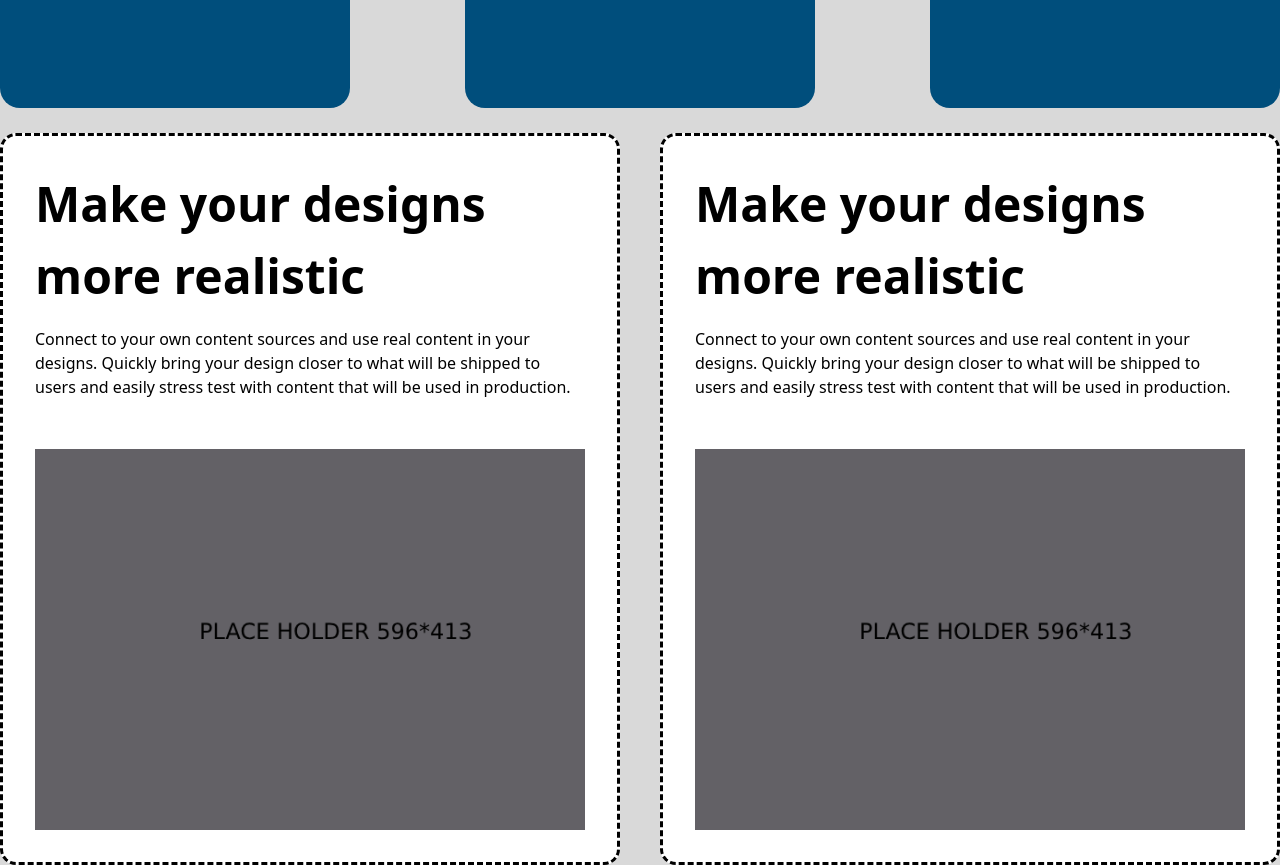
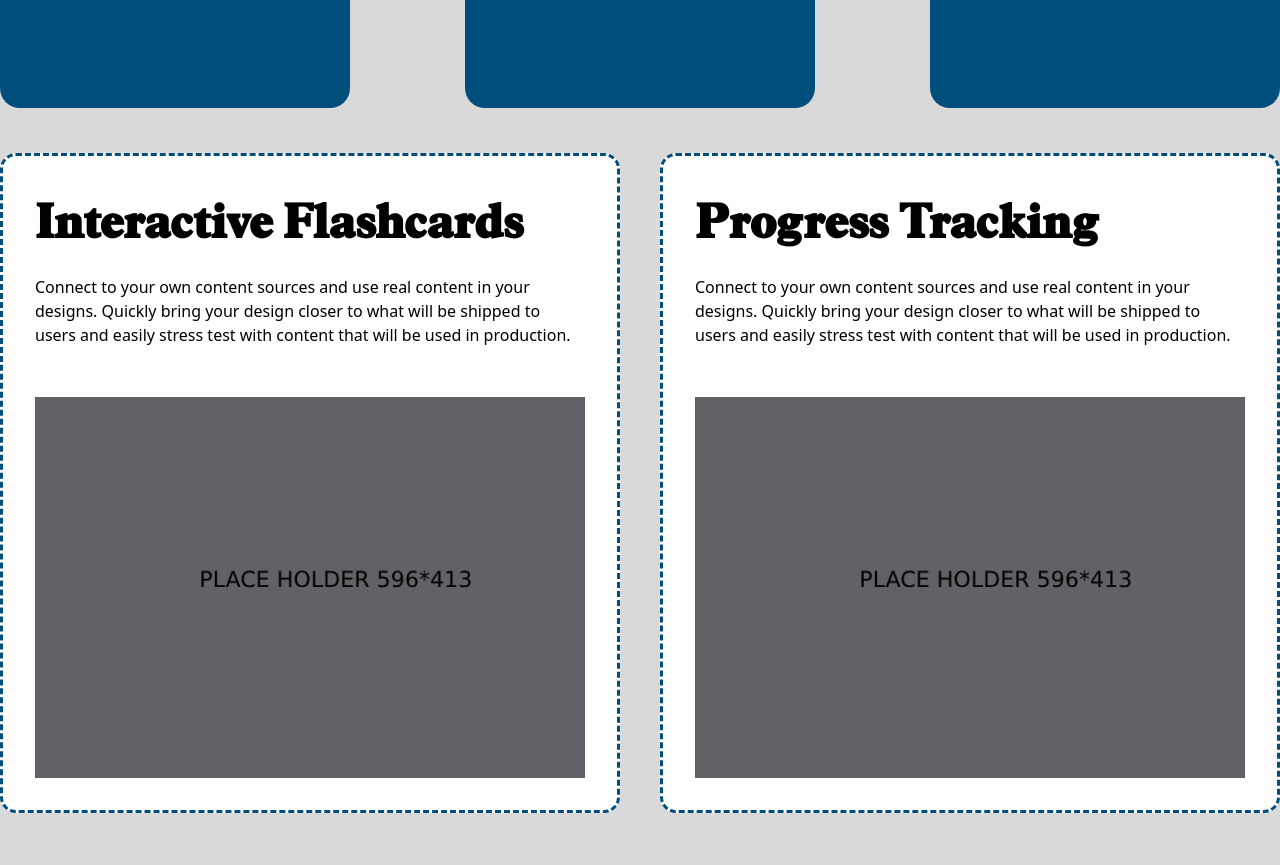
Before and after one commit to abdel-boudaoud/varna-front-end, a website: page src/index.html in a window 1280 px wide. Shown: the part 1280-2145 px from the top of the page. After the commit the page ends 2093 px from the top, so only its background shows below. Drawn offline with Linux system fonts and the light colour scheme; files whose address does not match are found by name.

Commit message:
cards section update

```diff
--- a/src/index.html
+++ b/src/index.html
@@ -41,13 +41,13 @@
           </div>
         </div>
       </div>
-      <div class="w-screen flex justify-center">
+      <div class=" flex justify-center">
         <div
           class="bg-primary px-[20px] mx-[20px] rounded-[25px] flex flex-col justify-center lg:justify-start md:h-[450px] lg:h-[700px] lg:mx-[64px] lg:mt-[50px] lg:pt-[70px] container"
         >
           <div class="py-[20px] flex flex-col items-center">
             <h1
-              class="text-[35px] lg:text-[56px] text-center text-white font-[900]"
+              class="font-plantain text-[35px] lg:text-[56px] text-center text-white font-[900]"
             >
               <span>Amplify</span>
               <span>Language</span> <br />
@@ -103,9 +103,9 @@
 
     <section class="flex justify-center w-full">
       <div class="container flex justify-center flex-col lg:flex-row">
-        <div class="border-dashed border-black border-[3px] p-[2rem] rounded-2xl lg:mr-5 max-w-[800px] mx-[20px] lg:mx-0 bg-white">
-          <p class="font-bold text-[48px] mb-[15px]">Make your designs more realistic</p>
-          <p class="mb-[50px]">
+        <div class="mt-[20px] border-dashed border-[#004E7C] border-[3px] p-[2rem] rounded-2xl lg:mr-5 max-w-[800px] mx-[20px] lg:mx-0 bg-white">
+          <p class="font-bold text-[32px] lg:text-[48px] mb-[15px] font-plantain">Interactive Flashcards</p>
+          <p class="mb-[50px] " >
             Connect to your own content sources and use real content in your
             designs. Quickly bring your design closer to what will be shipped to
             users and easily stress test with content that will be used in
@@ -117,8 +117,8 @@
             alt=""
           />
         </div>
-        <div class="border-dashed border-black border-[3px] p-[2rem] rounded-2xl mx-[20px] lg:mx-0 lg:ml-5 max-w-[800px] bg-white">
-          <p class="font-bold text-[48px] mb-[15px]">Make your designs more realistic</p>
+        <div class=" mt-[20px] border-dashed border-[#004E7C] border-[3px] p-[2rem] rounded-2xl mx-[20px] lg:mx-0 lg:ml-5 max-w-[800px] bg-white">
+          <p class="font-bold text-[32px] lg:text-[48px] mb-[15px] font-plantain">Progress Tracking</p>
           <p class="mb-[50px]">
             Connect to your own content sources and use real content in your
             designs. Quickly bring your design closer to what will be shipped to
--- a/src/input.css
+++ b/src/input.css
@@ -1,8 +1,15 @@
 @tailwind base;
 @tailwind components;
-
-
+@font-face {
+    font-family: beirut;
+    src: url(./assets/fonts/Beirut.ttc);
+}
+@font-face {
+    font-family: plantain;
+    src: url(./assets/fonts/Plantain\ Stencil.otf);
+}
 .menu-animate{
     @apply hover:cursor-pointer hover:-translate-y-[2px] duration-100 hover:bg-gray-300 px-[15px] py-[5px] rounded-md
 }
+
 @tailwind utilities;
--- a/tailwind.config.js
+++ b/tailwind.config.js
@@ -5,6 +5,10 @@ module.exports = {
     extend: {
       backgroundColor:{
         "primary":"#004E7C"
+      },
+      fontFamily:{
+        beirut:"beirut",
+        plantain:"plantain"
       }
     },
   },
```
Also changed, not shown: dist/output.css, 1 other file.
